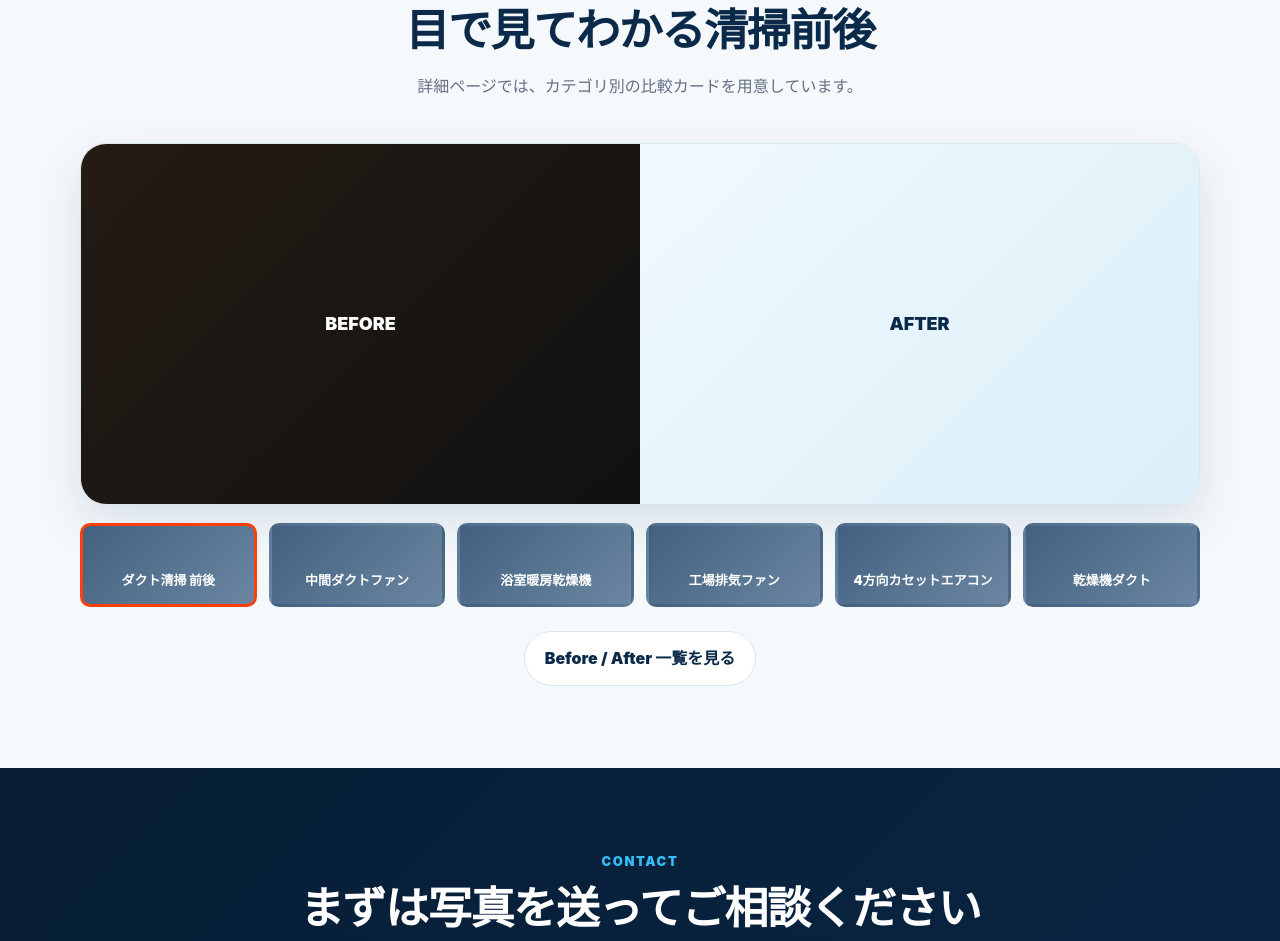
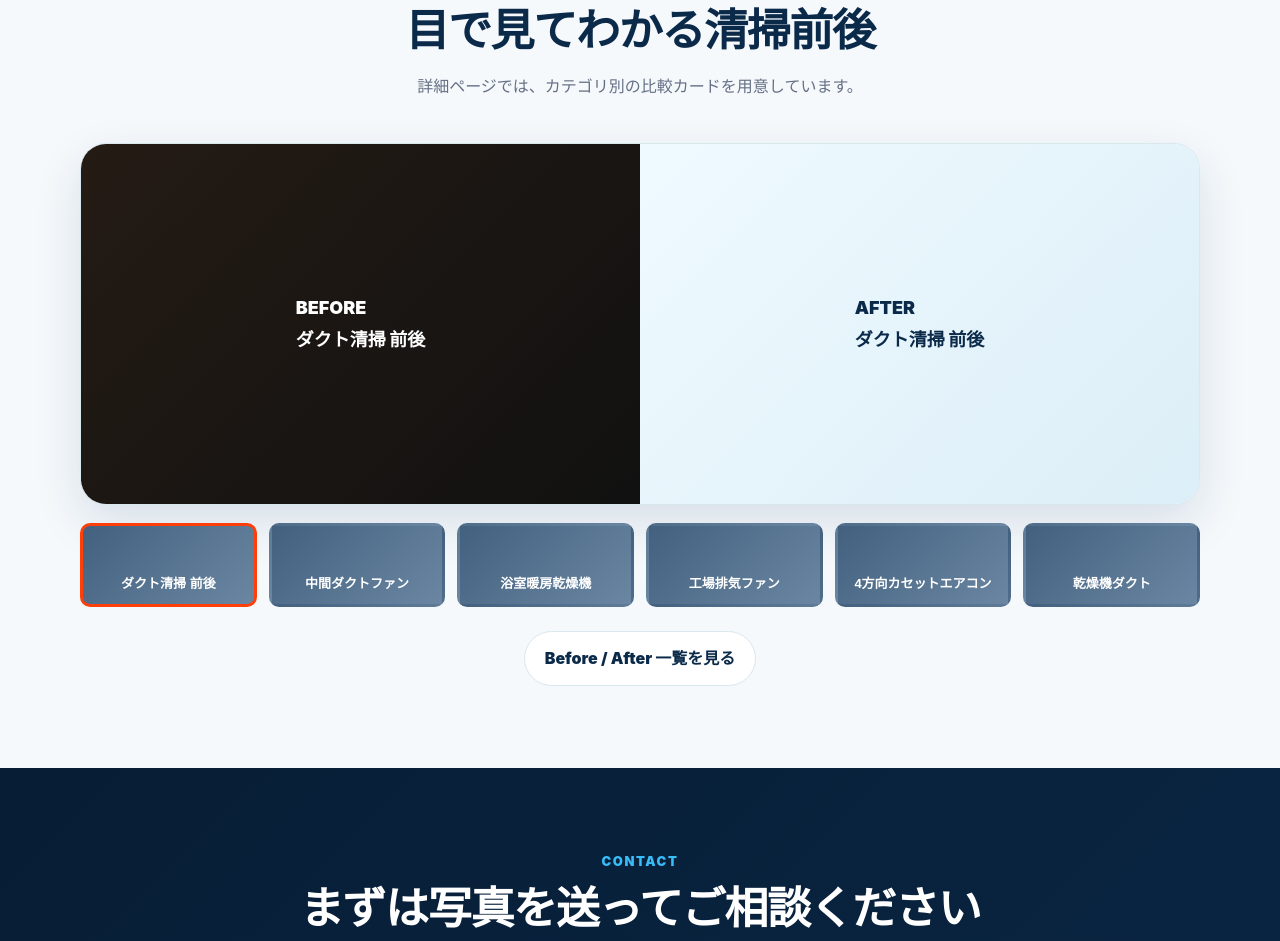
Before and after one commit to riku442466/aichi-duct-service, a plain HTML site: page index.html in a window 1280 px wide. Shown: the part 2314-3255 px from the top of the page. Drawn offline with Linux system fonts and the light colour scheme.

Commit message:
Update index.html

```diff
--- a/index.html
+++ b/index.html
@@ -91,17 +91,32 @@
           <h2>目で見てわかる清掃前後</h2>
           <p>詳細ページでは、カテゴリ別の比較カードを用意しています。</p>
         </div>
-        <div class="ba-large">
-          <div class="ba-view"><div class="before">BEFORE</div><div class="after">AFTER</div></div>
-        </div>
-        <div class="ba-tabs">
-          <a class="ba-tab active" href="before-after.html#duct">ダクト清掃 前後</a>
-          <a class="ba-tab" href="before-after.html#fan">中間ダクトファン</a>
-          <a class="ba-tab" href="before-after.html#bath">浴室暖房乾燥機</a>
-          <a class="ba-tab" href="before-after.html#factory">工場排気ファン</a>
-          <a class="ba-tab" href="before-after.html#aircon">4方向カセットエアコン</a>
-          <a class="ba-tab" href="before-after.html#dryer">乾燥機ダクト</a>
-        </div>
+       <div class="ba-large">
+  <div class="ba-view">
+    <div class="before" id="baBefore">
+      <div class="ba-image-placeholder">
+        <div class="ba-label">BEFORE</div>
+        <div class="ba-caption" id="baBeforeCaption">ダクト清掃 前後</div>
+      </div>
+    </div>
+
+    <div class="after" id="baAfter">
+      <div class="ba-image-placeholder ba-image-placeholder-after">
+        <div class="ba-label">AFTER</div>
+        <div class="ba-caption" id="baAfterCaption">ダクト清掃 前後</div>
+      </div>
+    </div>
+  </div>
+</div>
+
+<div class="ba-tabs">
+  <button class="ba-tab active" type="button" data-key="duct">ダクト清掃 前後</button>
+  <button class="ba-tab" type="button" data-key="fan">中間ダクトファン</button>
+  <button class="ba-tab" type="button" data-key="bath">浴室暖房乾燥機</button>
+  <button class="ba-tab" type="button" data-key="factory">工場排気ファン</button>
+  <button class="ba-tab" type="button" data-key="aircon">4方向カセットエアコン</button>
+  <button class="ba-tab" type="button" data-key="dryer">乾燥機ダクト</button>
+</div>
         <p style="text-align:center;margin-top:24px"><a class="btn btn-outline" href="before-after.html">Before / After 一覧を見る</a></p>
       </div>
     </section>
```
